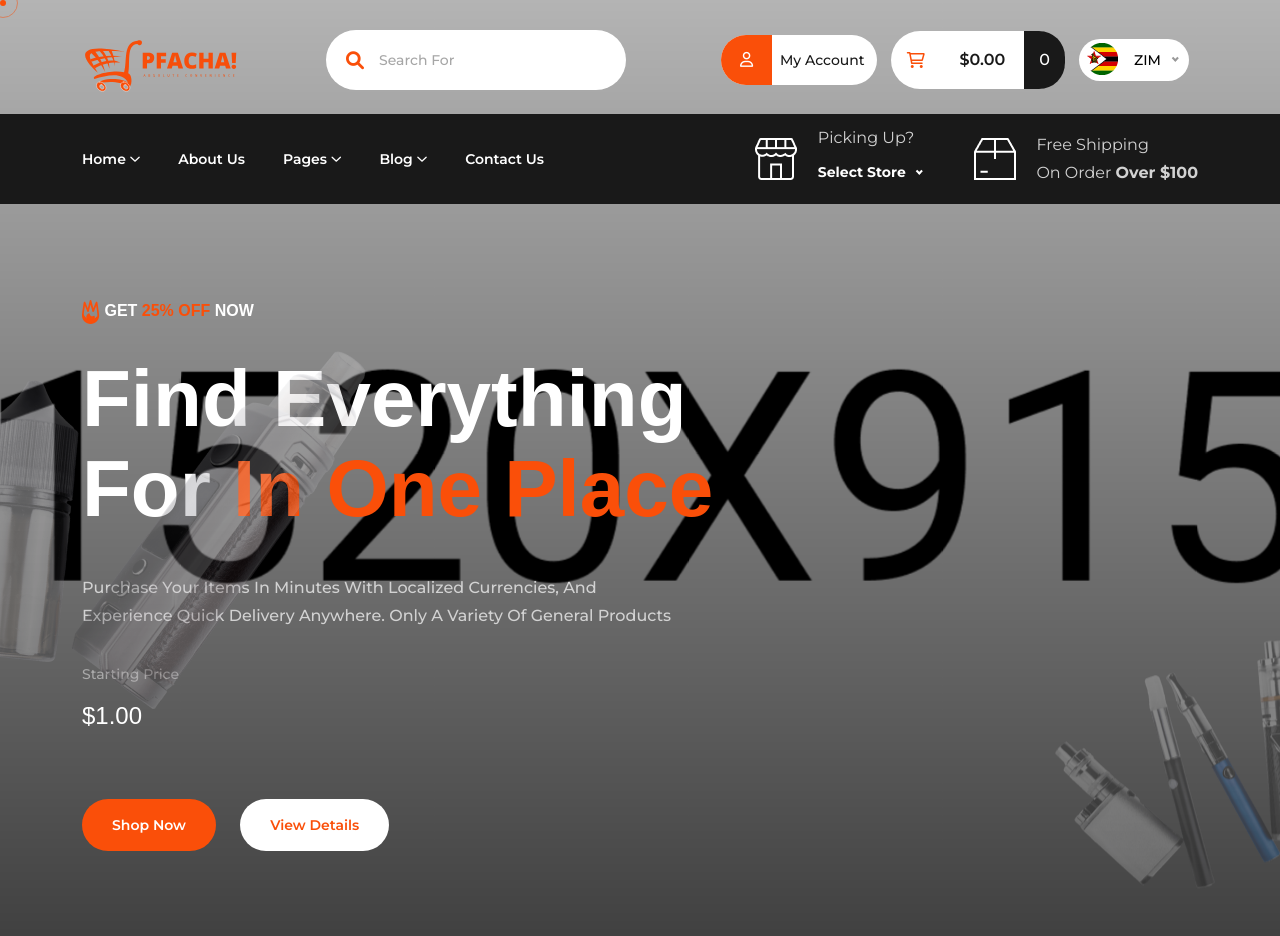
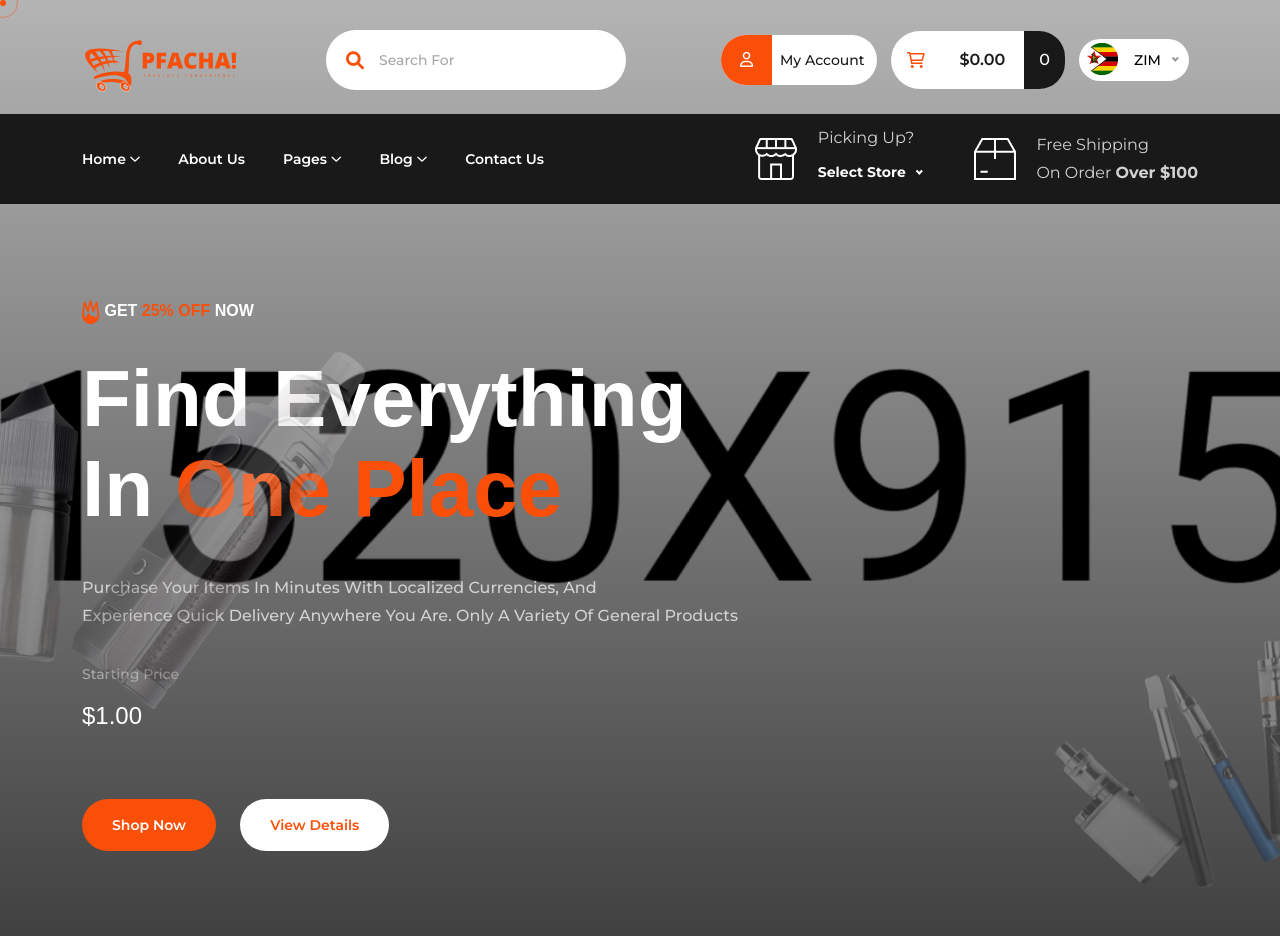
Before and after one commit to Loshyzw/odor-buyer-file, a plain HTML site: page index.html in a window 1280 px wide. Shown: the top 936 px of the page. Drawn offline with Linux system fonts and the light colour scheme; a web font is replaced by a local one.

Commit message:
2nd phase

```diff
--- a/index.html
+++ b/index.html
@@ -280,11 +280,11 @@
                                 <h4 data-animation="fadeInUp" data-delay="1s"><img src="assets/images/icon/fire.svg"
                                         alt="icon"> GET <span class="primary-color">25% OFF</span> NOW</h4>
                                 <h1 data-animation="fadeInUp" data-delay="1.3s">Find everything <br>
-                                    for <span class="primary-color">In One Place</span></h1>
+                                    In <span class="primary-color">One Place</span></h1>
                                 <p class="mt-40" data-animation="fadeInUp" data-delay="1.5s">Purchase your items in minutes
                                     with localized currencies, and <br> experience quick
                                     delivery
-                                    anywhere. only a variety of general
+                                    anywhere you are. only a variety of general
                                     products</p>
                                 <div class="banner-two__info mt-30" data-animation="fadeInUp" data-delay="1.7s">
                                     <span class="mb-10">Starting Price</span>
@@ -312,7 +312,7 @@
                                     with little effort, from <br> the confort
                                     of
                                     your. home
-                                    of office</p>
+                                    or office</p>
                                 <div class="banner-two__info mt-30" data-animation="fadeInUp" data-delay="1.7s">
                                     <span class="mb-10">Starting Price</span>
                                     <h3>$1.00</h3>
@@ -334,16 +334,16 @@
                             <div class="banner-two__content">
                                 <h4 data-animation="fadeInUp" data-delay="1s"><img src="assets/images/icon/fire.svg"
                                         alt="icon"> GET <span class="primary-color">25% OFF</span> NOW</h4>
-                                <h1 data-animation="fadeInUp" data-delay="1.3s">Find Multiple Products <br>
-                                    in <span class="primary-color">vaping</span></h1>
+                                <h1 data-animation="fadeInUp" data-delay="1.3s">Find Multiple Suppliers <br>
+                                    in <span class="primary-color">multiple</span></h1>
                                 <p class="mt-40" data-animation="fadeInUp" data-delay="1.5s">Sell globally in minutes
-                                    with localized currencies languages, and <br> experie in
-                                    every
-                                    market. only a variety of vaping
-                                    products</p>
+                                    Industries providing, a <br> plethora
+                                    of
+                                    product lines. experince high quality
+                                    vated products</p>
                                 <div class="banner-two__info mt-30" data-animation="fadeInUp" data-delay="1.7s">
                                     <span class="mb-10">Starting Price</span>
-                                    <h3>$99.00</h3>
+                                    <h3>$1.00</h3>
                                 </div>
                                 <div class="btn-wrp mt-65">
                                     <a href="shop.html" class="btn-one" data-animation="fadeInUp"
```
